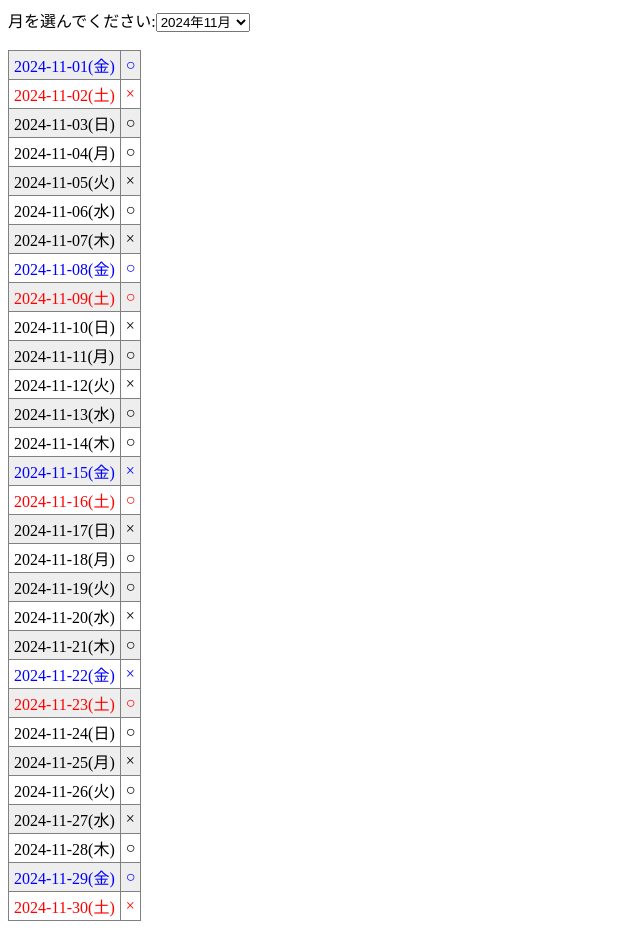
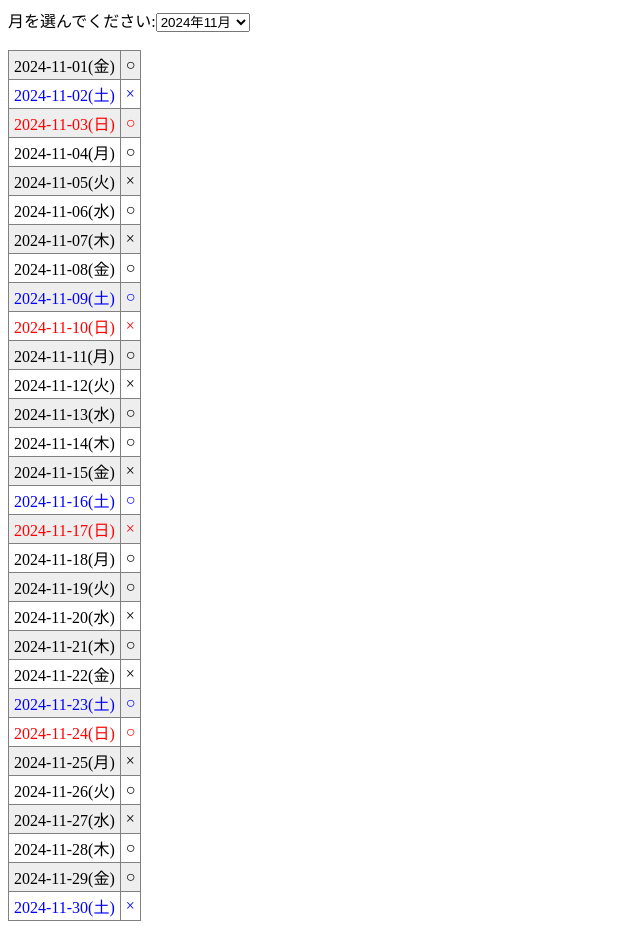
Before and after one commit to rakikiki/suteneko, a plain HTML site: page index.html in a window 1280 px wide. Shown: the whole page, without its empty margins (0-640 px from the left). Drawn offline with Linux system fonts and the light colour scheme.

Commit message:
Update index.html

```diff
--- a/index.html
+++ b/index.html
@@ -82,10 +82,10 @@ function createTable(year, month, tableId) {
     if (daysOfWeek === 2) {
       // 火曜日
       tr.classList.add('kayoubi')
-    } else if (daysOfWeek === 5) {
+    } else if (daysOfWeek === 6) {
       // 土曜日
       tr.classList.add('doyoubi')
-    } else if (daysOfWeek === 6) {
+    } else if (daysOfWeek === 0) {
       // 日曜日
       tr.classList.add('nitiyoubi')
     }
```
